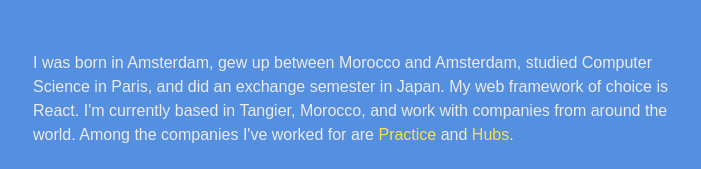
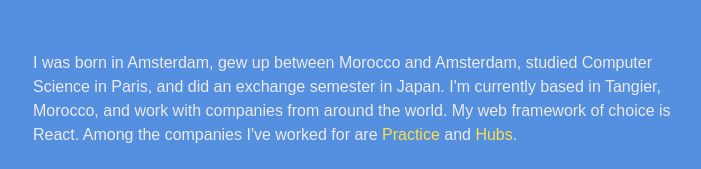
Before and after one commit to byabari/byabari, a Next.js app: page / in a window 1280 px wide. Shown: the part 301-470 px from the top of the page, without its empty margins (273-974 px from the left). Built offline with nearby package versions, Linux system fonts and the light colour scheme; a web font is replaced by a local one.

Commit message:
update page.js

```diff
--- a/app/page.js
+++ b/app/page.js
@@ -60,9 +60,9 @@ export default function HomePage() {
         className={splineSansMono.className + " text-[#edebeb] space-y-5 mb-6"}
       >
         I was born in Amsterdam, gew up between Morocco and Amsterdam, studied
-        Computer Science in Paris, and did an exchange semester in Japan. My web
-        framework of choice is React. I'm currently based in Tangier, Morocco,
-        and work with companies from around the world. Among the companies I've
+        Computer Science in Paris, and did an exchange semester in Japan. I'm
+        currently based in Tangier, Morocco, and work with companies from around
+        the world. My web framework of choice is React. Among the companies I've
         worked for are <Link href="https://practice.do/">Practice</Link> and{" "}
         <Link href="https://hubs.com/">Hubs</Link>.
       </p>
```
